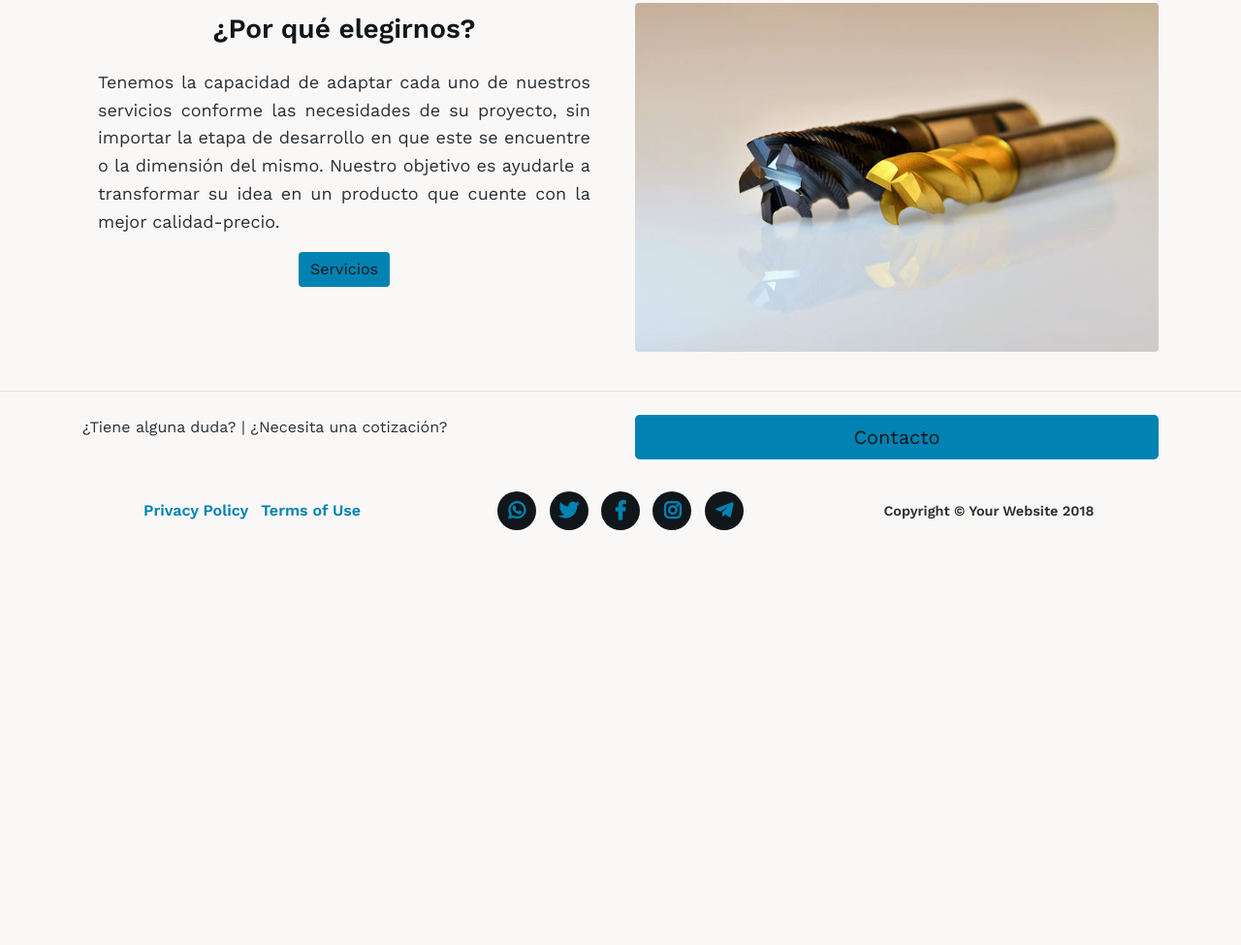
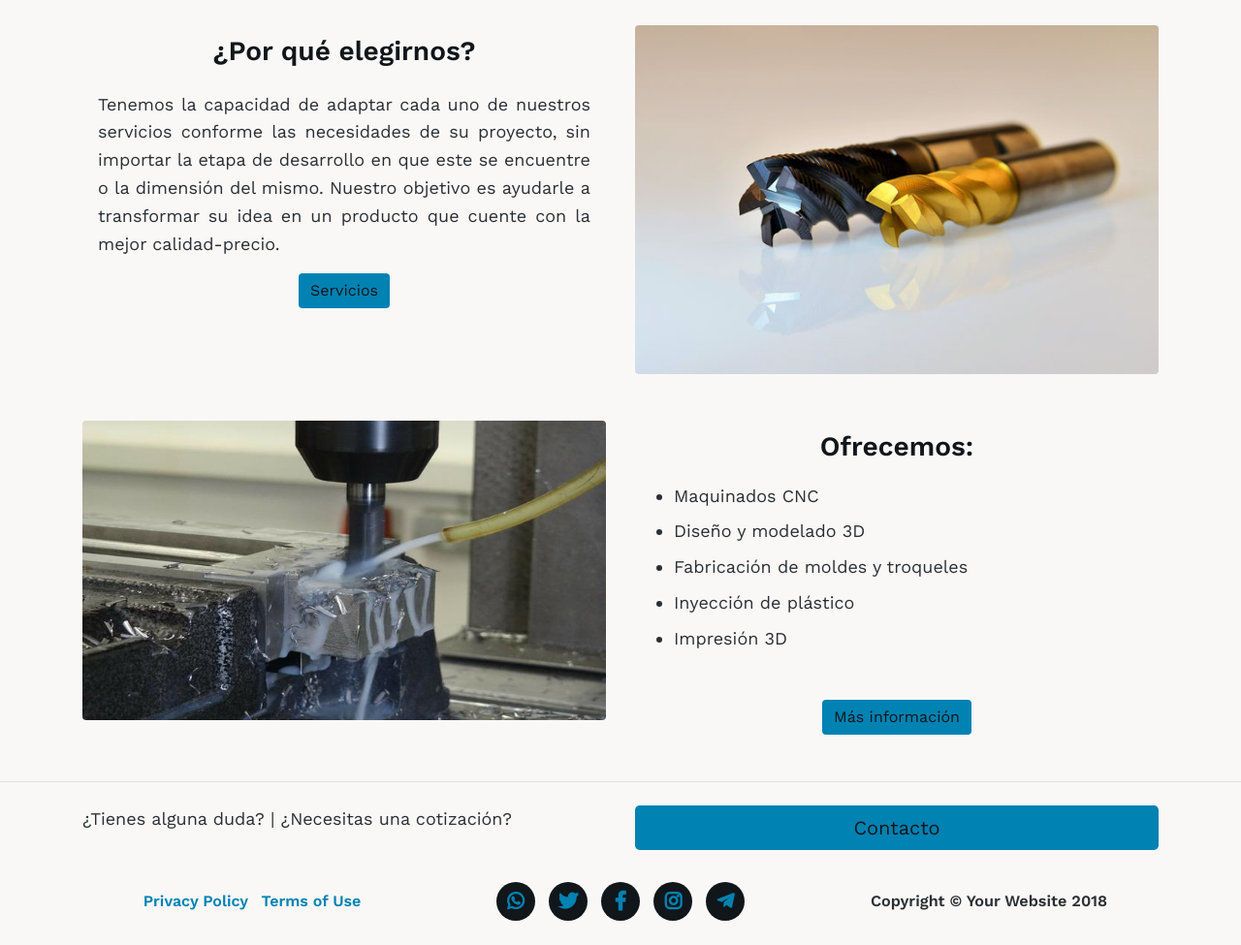
Before and after one commit to Josh221/frontend01, a plain HTML site: page index.html in a window 1280 px wide. Shown: the part 1526-2501 px from the top of the page at 97% size. Before the commit the page ends 2098 px from the top, so only its background shows below. Drawn offline with nearby package versions, Linux system fonts and the light colour scheme.

Commit message:
Changes in index.html

```diff
--- a/css/styles.css
+++ b/css/styles.css
@@ -12,7 +12,7 @@ Colors:
 
 body {
     font-family: 'Work Sans', sans-serif;
-    font-size: 16px;
+    font-size: 18px;
     line-height: 1.6;
     overflow-x: hidden;
     color: #2B2F33;
--- a/index.html
+++ b/index.html
@@ -74,7 +74,7 @@
               background-image: url("img/background.jpg");
             }
         </style>
-        <div class="intro-lead-in">Diseño, maquinado e inyeccion</div>
+        <h1 class="intro-lead-in text-white">Diseño 3D, mecanizados CNC e inyeccion de plástico</h1>
         <div class="intro-heading text-uppercase">3D Projects</div>
         <a class="btn btn-primary btn-xl text-uppercase js-scroll-trigger" href="contact.html">Contacto</a>
         <a class="btn btn-primary btn-xl text-uppercase js-scroll-trigger" href="services.html">Servicios</a>
@@ -162,6 +162,25 @@
         </div>
     </div>
 
+    <div id="home" class="row mt-4 mb-4">
+      <div class="col-lg-6">
+        <img class="img-fluid rounded mb-4 order-lg-2" src="img/img03.jpg" alt="">
+      </div>
+      <div class="col-lg-6 text-justify order-lg-1">
+        <h3>Ofrecemos:</h3>
+        <ul>
+          <li class="mt-2">Maquinados CNC</li>
+          <li class="mt-2">Diseño y modelado 3D</li>
+          <li class="mt-2">Fabricación de moldes y troqueles</li>
+          <li class="mt-2">Inyección de plástico</li>
+          <li class="mt-2">Impresión 3D</li>
+        </ul>
+        <div class="text-center mt-5 mb-4">
+          <a href="" class="btn btn-primary">Más información</a>
+        </div>
+        </div>
+    </div>
+
     <!-- /.row -->
 
   </div>
@@ -171,7 +190,7 @@
   <div class="container">
   <div class="row mt-4 mb-2">
     <div class="col-md-6">
-      <p>¿Tiene alguna duda? | ¿Necesita una cotización?</p>
+      <p>¿Tienes alguna duda? | ¿Necesitas una cotización?</p>
     </div>
     <div class="col-md-6">
       <a class="btn btn-lg btn-secondary btn-block" href="contact.html">Contacto</a>
```
Also changed, not shown: portfolio_detail.html (+1 -3 lines).
